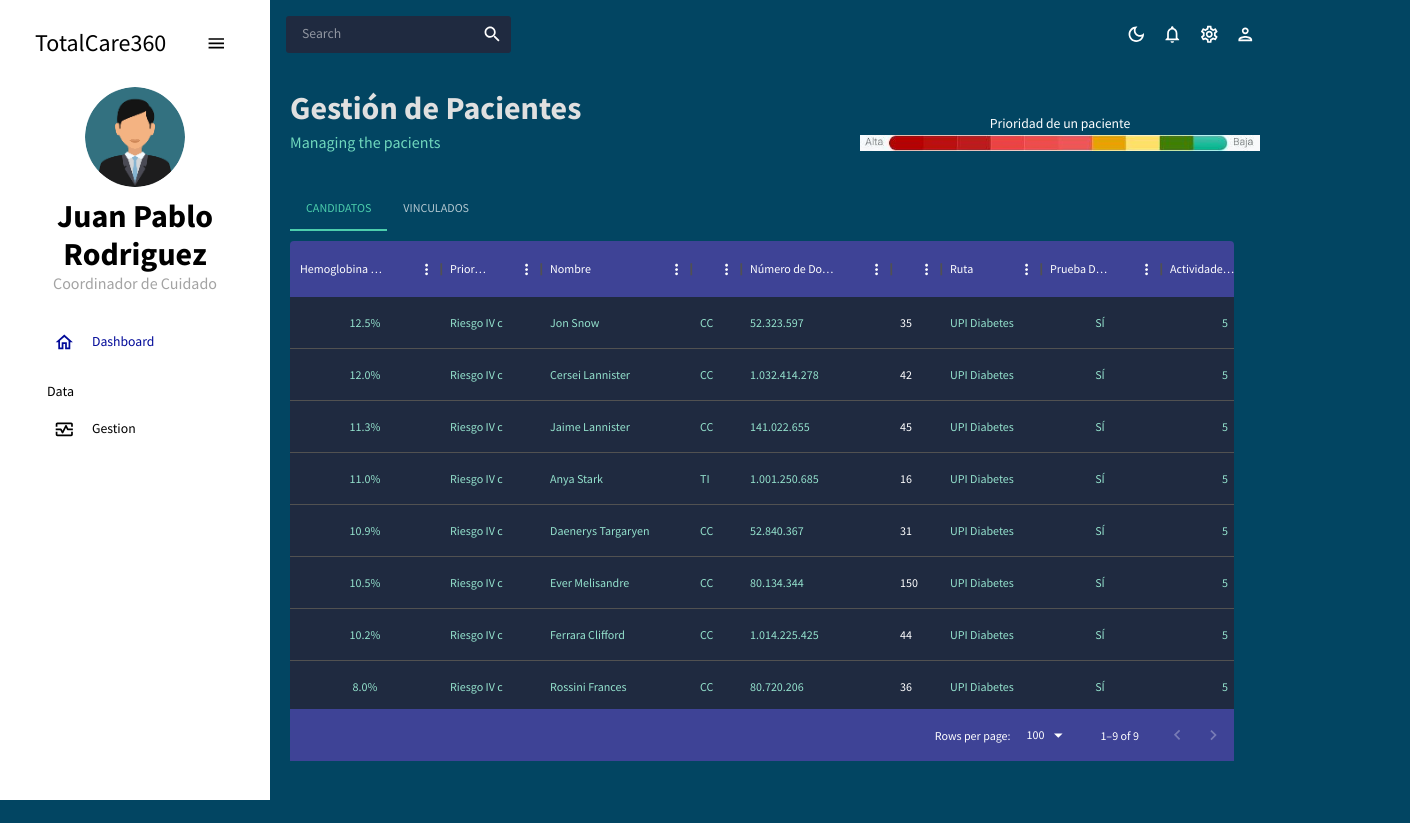
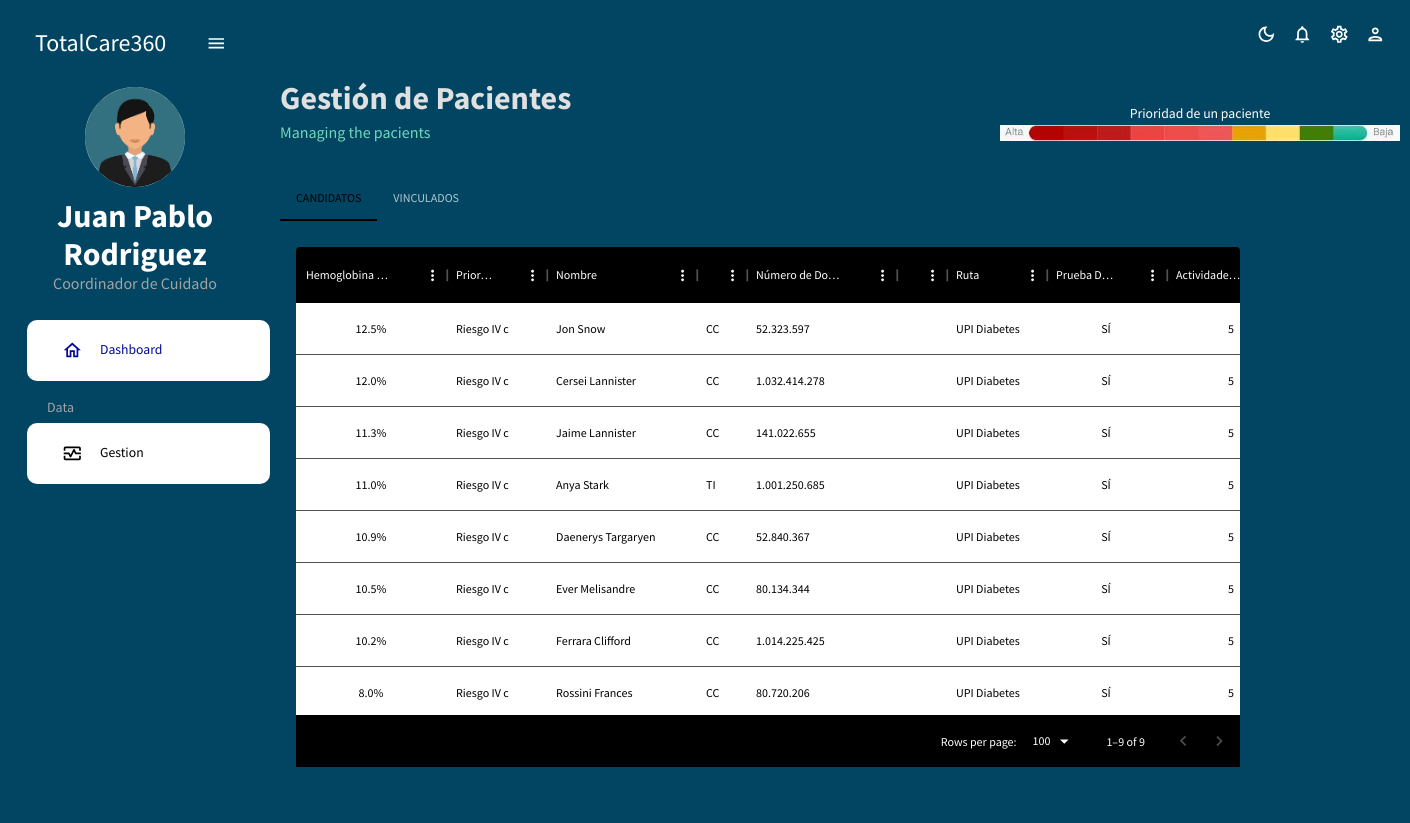
Before and after one commit to JesusFernandoNoy/POC-React-portalCoordinador, a React (Vite) app: page /gestion in a window 1280 px wide. Shown: the whole page, 1410 px wide, since content can reach past the window. Before the commit the page ends 800 px from the top, so only its background shows below. Built offline with nearby package versions, Linux system fonts and the light colour scheme.

Commit message:
arreglo look and feel gestion

```diff
--- a/src/scenes/gestion/index.jsx
+++ b/src/scenes/gestion/index.jsx
@@ -2,9 +2,6 @@ import { Box, Typography, useTheme, Tab, Tabs,Button } from "@mui/material";
 import { DataGrid } from "@mui/x-data-grid";
 import { tokens } from "../../theme";
 import { mockDataTeam } from "../../data/mockData";
-import AdminPanelSettingsOutlinedIcon from "@mui/icons-material/AdminPanelSettingsOutlined";
-import LockOpenOutlinedIcon from "@mui/icons-material/LockOpenOutlined";
-import SecurityOutlinedIcon from "@mui/icons-material/SecurityOutlined";
 import Header from "../../components/Header";
 import { useState } from 'react';
 import { useNavigate } from "react-router-dom";
@@ -106,7 +103,7 @@ const Gestion = () => {
   };
 
   return (
-    <Box m="20px">
+    <Box m="10px" width={1120} borderRadius={3} paddingBottom={5}>
 
       {/* HEADER */}
       <Box display="flex" justifyContent="space-between" alignItems="center">
@@ -124,7 +121,7 @@ const Gestion = () => {
         <Tab label="Candidatos" />
         <Tab label="Vinculados" />
       </Tabs>
-      <Box sx={{ padding: 0 }}>
+      <Box sx={{ padding: 2 }}>
         {tabIndex === 0 && (
          <Box
          m="10px 0 0 0"
@@ -138,18 +135,18 @@ const Gestion = () => {
              borderBottom: "none",
            },
            "& .name-column--cell": {
-             color: colors.greenAccent[300],
+             color: colors.black[100],
            },
            "& .MuiDataGrid-columnHeaders": {
-             backgroundColor: colors.blueAccent[700],
+             backgroundColor: colors.black[100],
              borderBottom: "none",
            },
            "& .MuiDataGrid-virtualScroller": {
-             backgroundColor: colors.primary[400],
+             backgroundColor: colors.white[100],
            },
            "& .MuiDataGrid-footerContainer": {
              borderTop: "none",
-             backgroundColor: colors.blueAccent[700],
+             backgroundColor: colors.black[100],
            },
            "& .MuiCheckbox-root": {
              color: `${colors.greenAccent[200]} !important`,
--- a/src/scenes/global/Sidebar.jsx
+++ b/src/scenes/global/Sidebar.jsx
@@ -16,6 +16,9 @@ const Item = ({ title, to, icon, selected, setSelected }) => {
       active={selected === title}
       style={{
         color: colors.black[100],
+        background: colors.white[100],
+        borderRadius: 10,
+        padding: theme.spacing(1),
       }}
       onClick={() => setSelected(title)}
       icon={icon}
@@ -35,7 +38,7 @@ const Sidebar = () => {
     <Box
       sx={{
         "& .pro-sidebar-inner": {
-          background: `${colors.white[100]} !important`,
+          background: `${colors.primary[500]} !important`,
         },
         "& .pro-icon-wrapper": {
           backgroundColor: "transparent !important",
@@ -59,7 +62,7 @@ const Sidebar = () => {
             icon={isCollapsed ? <MenuOutlinedIcon /> : undefined}
             style={{
               margin: "10px 0 20px 0",
-              color: colors.black[100],
+              color: colors.white[100],
             }}
           >
             {!isCollapsed && (
@@ -69,13 +72,13 @@ const Sidebar = () => {
                 alignItems="center"
                 ml="15px"
               >
-                <Typography variant="h3" color={colors.black[100]}>
+                <Typography variant="h3" color={colors.white[100]}>
                   TotalCare360
                 </Typography>
                 <IconButton onClick={() => setIsCollapsed(!isCollapsed)}>
                   <MenuOutlinedIcon
                       style={{
-                        color: colors.black[100],
+                        color: colors.white[100],
                       }}
                    />
                 </IconButton>
@@ -97,7 +100,7 @@ const Sidebar = () => {
               <Box textAlign="center">
                 <Typography
                   variant="h2"
-                  color={colors.black[100]}
+                  color={colors.white[100]}
                   fontWeight="bold"
                   sx={{ m: "10px 0 0 0" }}
                 >
@@ -121,7 +124,7 @@ const Sidebar = () => {
 
             <Typography
               variant="h6"
-              color={colors.black[100]}
+              color={colors.grey[300]}
               sx={{ m: "15px 0 5px 20px" }}
             >
               Data
--- a/src/scenes/global/Topbar.jsx
+++ b/src/scenes/global/Topbar.jsx
@@ -22,14 +22,11 @@ const Topbar = () => {
         backgroundColor={colors.primary[400]}
         borderRadius="3px"
       >
-        <InputBase sx={{ ml: 2, flex: 1 }} placeholder="Search" />
-        <IconButton type="button" sx={{ p: 1 }}>
-          <SearchIcon />
-        </IconButton>
+
       </Box>
 
       {/* ICONS */}
-      <Box display="flex">
+      <Box display="flex" >
         <IconButton onClick={colorMode.toggleColorMode}>
           {theme.palette.mode === "dark" ? (
             <DarkModeOutlinedIcon />
--- a/src/theme.js
+++ b/src/theme.js
@@ -70,10 +70,10 @@ export const tokens = (mode) => ({
         },
       }
     : {
-        white: {
+        black: {
           100: "#FFFFFF",
         },
-        black: {
+        white: {
           100: "#000000",
         },
         grey: {
@@ -147,7 +147,7 @@ export const themeSettings = (mode) => {
               main: colors.primary[500],
             },
             secondary: {
-              main: colors.greenAccent[500],
+              main: colors.black[100],
             },
             neutral: {
               dark: colors.grey[700],
```
Also changed, not shown: src/scenes/candidatos/index.jsx (added), src/scenes/vinculados/index.jsx (added).
